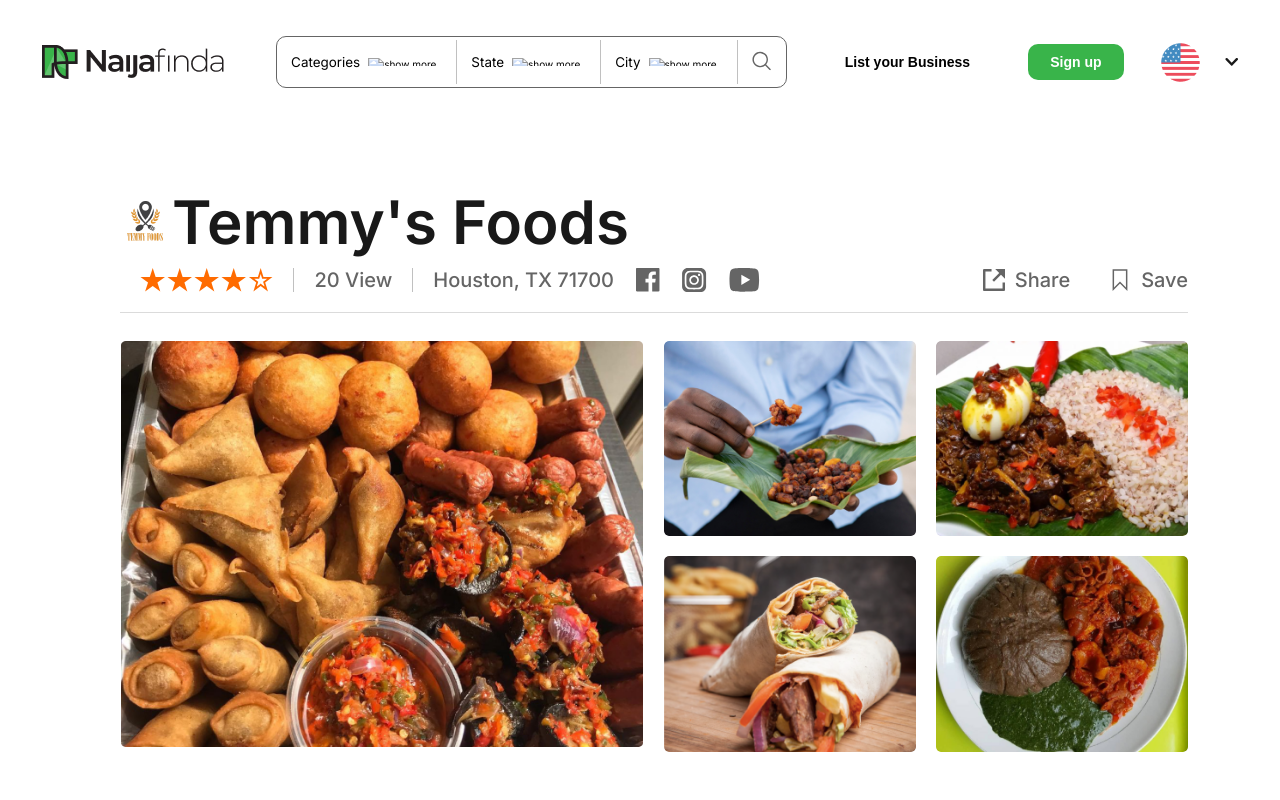
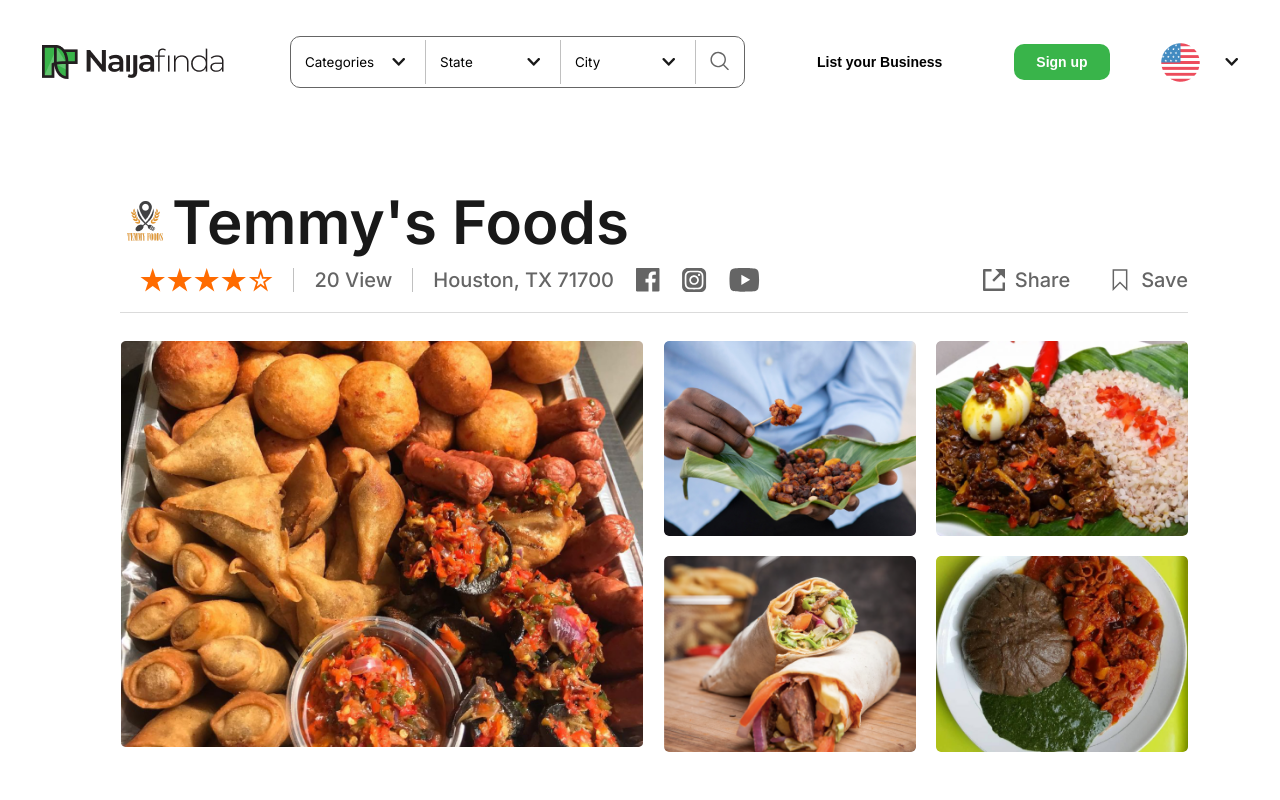
Before and after one commit to Olaoti/naijafinda, a plain HTML site: page index.html in a window 1280 px wide. Shown: the top 800 px of the page. Drawn offline with Linux system fonts and the light colour scheme.

Commit message:
arrow fixed for desktop

```diff
--- a/index.html
+++ b/index.html
@@ -18,7 +18,7 @@
             <div class="search-sect desktop">
                 <div class="categories-sect drop-section">
                     <div class="section-head"><p id="categories">Categories</p>
-                    <img src="./assets/arrowdown.png" alt="show more"/></div>
+                        <img src="./assets/icons/arrowdown.svg" alt="show more"/></div>
                     <div class="categories-list dropdown">
                         <div class="dropdown-sect"> <a><p>First</p></a>
                             <a><p>Second</p></a>
@@ -27,7 +27,7 @@
                 </div>
                 <div class="states-sect drop-section">
                     <div class="section-head"><p id="states">State</p>
-                        <img src="./assets/arrowdown.png" alt="show more"/></div>
+                        <img src="./assets/icons/arrowdown.svg" alt="show more"/></div>
                     <div class="states-list dropdown">
                     <div class="dropdown-sect"> <a><p>First</p></a>
                         <a><p>Second</p></a>
@@ -36,7 +36,7 @@
                 </div>
                 <div class="cities-sect drop-section">
                     <div class="section-head"><p id="cities">City</p>
-                        <img src="./assets/arrowdown.png" alt="show more"/></div>
+                        <img src="./assets/icons/arrowdown.svg" alt="show more"/></div>
                     <div class="cities-list dropdown">
                         <div class="dropdown-sect"> <a><p>First</p></a>
                             <a><p>Second</p></a>
```
